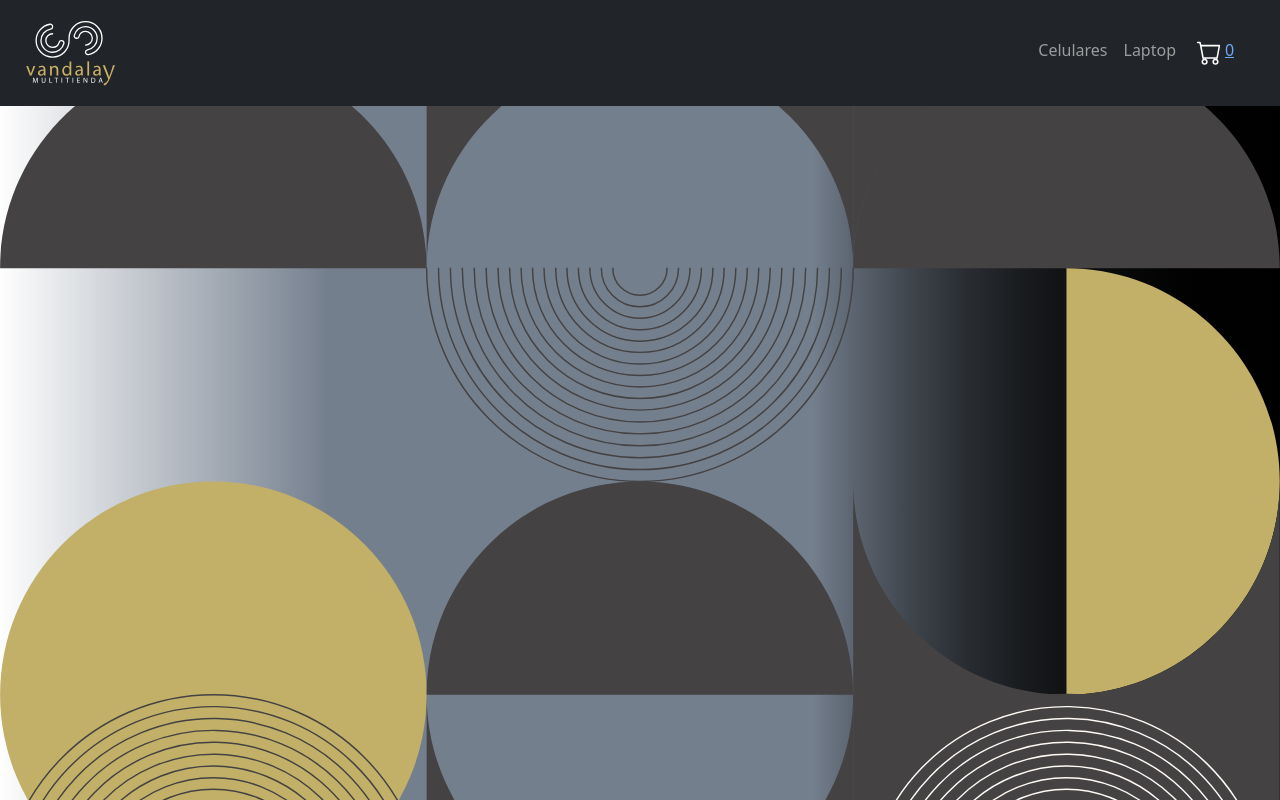
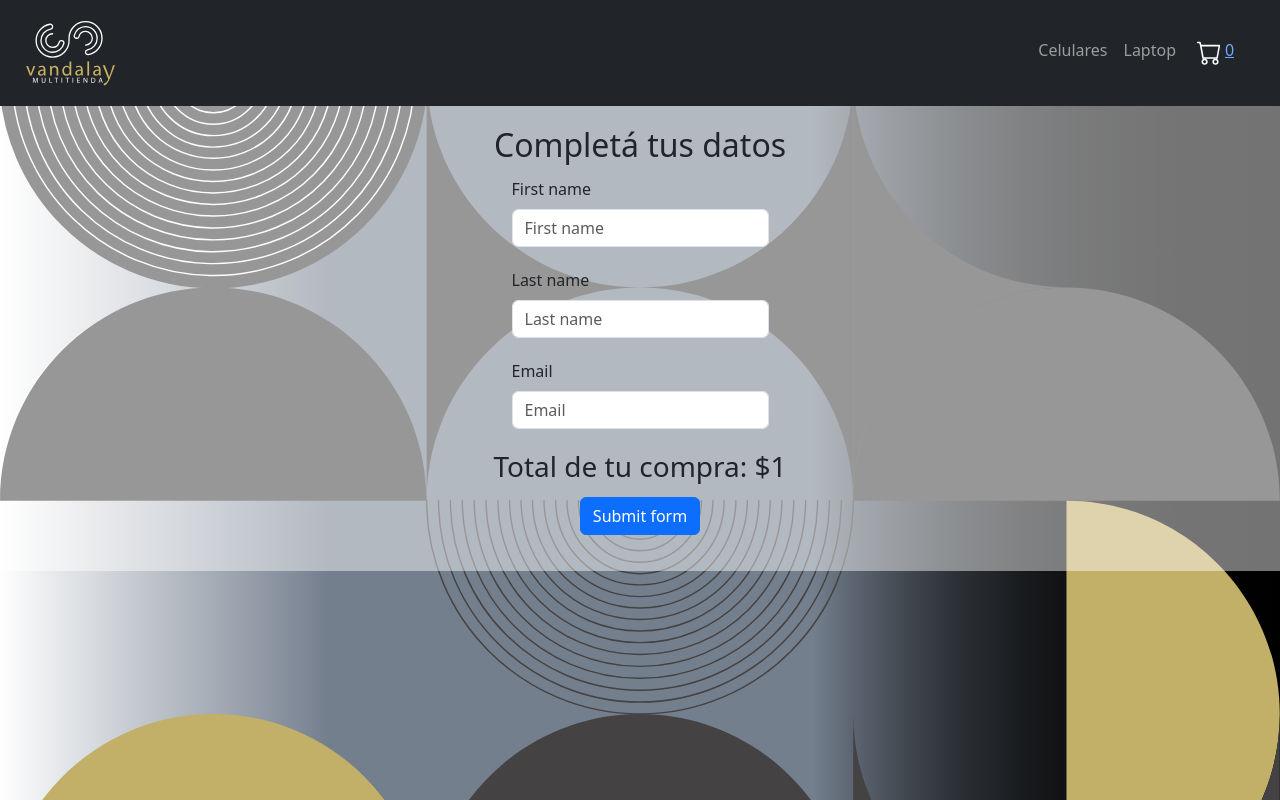
Before and after one commit to flevi82/EntregaFinalLevi, a React (Create React App) app: page /checkout/1 in a window 1280 px wide. Before the commit this address had no page. Built offline with nearby package versions, Linux system fonts and the light colour scheme; no server answers.

Commit message:
checkout

```diff
--- a/package.json
+++ b/package.json
@@ -8,13 +8,15 @@
     "@testing-library/user-event": "^13.5.0",
     "bootstrap": "^5.3.1",
     "firebase": "^10.3.0",
+    "formik": "^2.4.4",
     "react": "^18.2.0",
     "react-bootstrap": "^2.8.0",
     "react-dom": "^18.2.0",
     "react-router-dom": "^6.15.0",
     "react-scripts": "5.0.1",
     "react-spinners": "^0.13.8",
-    "web-vitals": "^2.1.4"
+    "web-vitals": "^2.1.4",
+    "yup": "^1.2.0"
   },
   "scripts": {
     "start": "react-scripts start",
--- a/src/components/Carrito.js
+++ b/src/components/Carrito.js
@@ -1,29 +1,33 @@
 import { contexto } from '../context/CartContext';
-import { useContext, useState } from 'react';
+import { useContext, useEffect, useState } from 'react';
 import Container from 'react-bootstrap/Container';
 import Row from 'react-bootstrap/Row';
 import Col from 'react-bootstrap/Col';
+import {Link} from 'react-router-dom';
 import Card from 'react-bootstrap/Card';
 import Button from 'react-bootstrap/Button';
-import Spinner from './Spinner';
 
 function Carrito() {
-  const { carritoGlobal, handleEliminar } = useContext(contexto);
+  const { carritoGlobal, handleEliminar, calcularMontoTotal } = useContext(contexto);
+  console.log(carritoGlobal)
 
 
 
-  if (!carritoGlobal.carrito) {
-    // Si carritoGlobal.carrito no está definido, muestra un mensaje
+
+  if (!carritoGlobal) {
     return <p>El carrito está vacío.</p>;
   }
 
+  const montoTotal = calcularMontoTotal();
+
   return (
+  <div>
     <Container>
       <Row>
-        {carritoGlobal.carrito.length === 0 ? (
-          <Spinner />
+      {carritoGlobal.length === 0 ? (
+          <p>El carrito está vacío.</p>
         ) : (
-          carritoGlobal.carrito.map((producto) => (
+          carritoGlobal.map((producto) => (
             <Col key={producto.id} sm={6} xs={8} md={4} lg={12} id='tarjetas'>
               <Card className='h-100' id='tarjetaIndividual'>
                 <Card.Img src={producto.image} className='producto-imagen' />
@@ -34,17 +38,24 @@ function Carrito() {
                   <Card.Title>Subtotal: ${producto.price * producto.cantidad}</Card.Title>
                   <Button
                     variant='primary'
-                    onClick={() => handleEliminar(producto.id)} // Pasar el productoId al hacer clic en el botón
-                  >
-                    Quitar del carrito
-                  </Button>
+                    onClick={() => handleEliminar(producto.id)}>Quitar del carrito</Button>
                 </Card.Body>
               </Card>
             </Col>
           ))
         )}
       </Row>
-    </Container>
+      <Row>
+      {carritoGlobal.length === 0 ? null :
+      <>
+        <Link to={`/checkout/${montoTotal}`}><Button variant='primary'>Confirmar compra</Button></Link>
+        <h3>Total pedido: ${montoTotal}</h3>
+      </>
+    }
+    </Row>
+  </Container>
+</div>
+
   );
 }
 
--- a/src/components/CartWidget.js
+++ b/src/components/CartWidget.js
@@ -3,13 +3,13 @@ import { NavLink } from "react-router-dom"
 import { contexto } from '../context/CartContext';
 
 function CartWidget() {
-  const { cantidad } = useContext(contexto);
-  console.log(cantidad)
+  const { calcularCantidadTotal } = useContext(contexto);
+
 
   return (
     <NavLink to="./carrito" className="carrito">
         <img src="/cartwhite.svg" alt="carrito" />
-        <p>{cantidad}</p>
+        <p>{calcularCantidadTotal()}</p>
     </NavLink>
   )
 }
--- /dev/null
+++ b/src/components/Checkout.js
@@ -0,0 +1,139 @@
+import { useParams  } from 'react-router-dom';
+import { contexto } from '../context/CartContext';
+import { useState, useContext, useEffect } from 'react';
+import Button from 'react-bootstrap/Button';
+import { Link } from 'react-router-dom';
+import Col from 'react-bootstrap/Col';
+import Form from 'react-bootstrap/Form';
+import InputGroup from 'react-bootstrap/InputGroup';
+import Row from 'react-bootstrap/Row';
+import { collection, addDoc, serverTimestamp } from 'firebase/firestore';
+import { db } from "../base"
+
+
+
+function Checkout() {
+
+
+    const [carritoFinal, setCarritoFinal] = useState({});
+    const [token, setToken] = useState("")
+    const { carritoGlobal, setCarritoGlobal } = useContext(contexto)
+    const { montoTotal } = useParams();
+    const [validated, setValidated] = useState(false);
+    const [formData, setFormData] = useState({
+      firstName: '',
+      lastName: '',
+      email: '',
+    });
+
+    const handleSubmit = (event) => {
+      event.preventDefault();
+      const form = event.currentTarget;
+      if (form.checkValidity() === false) {
+        event.stopPropagation();
+      } else {
+        // Form is valid, combine form data with carritoGlobal
+        const combinedData = {
+          firstName: formData.firstName,
+          lastName: formData.lastName,
+          email: formData.email,
+          fecha: serverTimestamp(),
+          items: carritoGlobal,
+        };
+
+        setCarritoFinal(combinedData);
+        console.log(carritoFinal)
+  }
+      setValidated(true);
+    };
+
+    useEffect(() => {
+        const pedidosCollection = collection(db, "pedidos");
+        const pedido = addDoc(pedidosCollection, carritoFinal);
+        pedido
+          .then((resultado) => {
+            console.log("Se guardo la venta");
+            console.log(resultado);
+            setToken(resultado.id);
+          })
+          .catch((error) => {
+            console.log(error);
+            console.log("Dio mal");
+          });
+    }, [validated, carritoFinal]);
+
+    useEffect(() => {
+      setCarritoGlobal([]);
+      console.log(carritoFinal)
+    }, []);
+
+      const handleInputChange = (event) => {
+        const { name, value } = event.target;
+        setFormData({
+          ...formData,
+          [name]: value,
+        });
+      };
+
+
+return(
+    <Form noValidate validated={validated} onSubmit={handleSubmit} id='checkout'>
+    <h2 className='textoCentrado'>Completá tus datos</h2>
+    <Row className="mb-3" >
+      <Form.Group as={Col}  controlId="validationCustom01">
+        <Form.Label>First name</Form.Label>
+        <Form.Control
+          name="firstName"
+          value={formData.firstName}
+          onChange={handleInputChange}
+          required
+          type="text"
+          placeholder="First name"
+        />
+        <Form.Control.Feedback>Looks good!</Form.Control.Feedback>
+      </Form.Group>
+      </Row>
+      <Row className="mb-3">
+      <Form.Group as={Col} controlId="validationCustom02">
+        <Form.Label>Last name</Form.Label>
+        <Form.Control
+          name="lastName"
+          value={formData.lastName}
+          onChange={handleInputChange}
+          required
+          type="text"
+          placeholder="Last name"
+        />
+        <Form.Control.Feedback>Looks good!</Form.Control.Feedback>
+      </Form.Group>
+      </Row>
+      <Row className="mb-3">
+      <Form.Group as={Col}  controlId="validationCustomEmail">
+        <Form.Label>Email</Form.Label>
+        <InputGroup hasValidation>
+          <Form.Control
+            name="email"
+            value={formData.email}
+            onChange={handleInputChange}
+            type="email"
+            placeholder="Email"
+            aria-describedby="inputGroupPrepend"
+            required
+          />
+          <Form.Control.Feedback type="invalid">
+            Ingresá un Email válido
+          </Form.Control.Feedback>
+        </InputGroup>
+      </Form.Group>
+    </Row>
+    <h3 className='textoCentrado'>Total de tu compra: ${montoTotal}</h3>
+    <Row className="mb-3">
+    <Link to="/final"><Button type="submit">Submit form</Button></Link>
+    </Row>
+  </Form>
+
+);
+
+}
+
+export default Checkout
--- /dev/null
+++ b/src/components/Final.js
@@ -0,0 +1,11 @@
+
+
+function Final() {
+
+
+  return (
+   <div>FINAL</div>
+  )
+}
+
+export default Final
--- a/src/components/ItemDetail.js
+++ b/src/components/ItemDetail.js
@@ -12,9 +12,6 @@ import { contexto } from '../context/CartContext';
 function ItemDetail(prop) {
   const {handleAgregar} = useContext(contexto);
   const [cantidad, setCantidad] = useState(1)
-
-
-
   const item = {
     id: prop.producto.id,
     title: prop.producto.title,
@@ -24,10 +21,8 @@ function ItemDetail(prop) {
   };
 
   const agregarAlCarrito = () => {
-    // Llama a handleAgregar solo cuando el usuario haga clic en el botón de agregar al carrito
     handleAgregar(item, cantidad);
   };
-
 
   const handleRestar = () =>{
     cantidad > 1 && setCantidad (cantidad -1)
@@ -37,7 +32,6 @@ function ItemDetail(prop) {
   const handleSumar = () => {
     cantidad < prop.producto.stock && setCantidad (cantidad +1)
   }
-
 
     return (
   <>
--- a/src/components/ItemDetailContainer.js
+++ b/src/components/ItemDetailContainer.js
@@ -17,8 +17,6 @@ function ItemDetailContainer() {
 
   const get1Producto = ()=>{
 
-    setTimeout(()=>{
-
     const productosCollection = collection(db, "productos")
     const refProd = doc(productosCollection,dinam)
     const obtener1Producto = getDoc(refProd)
@@ -27,7 +25,6 @@ function ItemDetailContainer() {
       .then((resultado) => {
         const productoData = resultado.data();
         if (productoData) {
-            // Agrega el 'id' al objeto 'producto'
         const productoConId = { id: dinam, ...productoData };
         setProducto(productoConId);
         }
@@ -35,8 +32,6 @@ function ItemDetailContainer() {
       .catch((error) => {
         console.log("Dio mal")
       })
-
-    }, 2000)
     }
 
   return (
@@ -46,5 +41,4 @@ function ItemDetailContainer() {
    </>
   )
 }
-
 export default ItemDetailContainer
--- a/src/components/Main.js
+++ b/src/components/Main.js
@@ -2,6 +2,8 @@ import { Routes, Route } from "react-router-dom"
 import ItemListContainer from "./ItemListContainer"
 import ItemDetailContainer from "./ItemDetailContainer"
 import Carrito from "./Carrito"
+import Checkout from "./Checkout"
+import Final from "./Final"
 
 
 
@@ -11,8 +13,10 @@ function Main() {
         <Route path="/" element={<ItemListContainer/>} />
         <Route path="/categ/:id" element={<ItemListContainer/>} />
         <Route path="/item/:id" element={<ItemDetailContainer/>} />
+        <Route path='/checkout/:montoTotal' element= {<Checkout/>} />
+        <Route path='/final' element= {<Final/>} />
         <Route path="/categ/:id/item/:id" element={<ItemDetailContainer/>} />
-        <Route path="/carrito" element={<Carrito/>} />
+        <Route path='/carrito' element={<Carrito/>} />
     </Routes>
   )
 }
--- a/src/context/CartContext.js
+++ b/src/context/CartContext.js
@@ -9,7 +9,7 @@ const Provider = contexto.Provider
 const CartContext = (prop) => {
 
 
-const [carritoGlobal, setCarritoGlobal] = useState({ carrito: [] });
+const [carritoGlobal, setCarritoGlobal] = useState([] );
 console.log(carritoGlobal)
 const [cantidad, setCantidad] = useState(0)
 const [nuevoStock, setNuevoStock] = useState(prop.producto && prop.producto.stock !== undefined ? prop.producto.stock : 0);
@@ -22,42 +22,54 @@ useEffect(() => {
 }, [prop.producto]);
 
 const calcularCantidadTotal = () => {
-  let total = 0;
-  if (Array.isArray(carritoGlobal.carrito)) {
-    for (const producto of carritoGlobal.carrito) {
-      total += producto.cantidad;
-      console.log(total)
-    }
-  } else {
-    console.error("carritoGlobal.carrito no es un arreglo válido.");
-  }
+  const total = carritoGlobal.reduce((accumulator, producto) => {
+    return accumulator + producto.cantidad;
+  }, 0);
 
+  console.log(total);
   return total;
 };
 
 
-const handleAgregar = (item, cantidad) => {
-  setCarritoGlobal((prev) => {
-    const productoEnCarrito = prev.carrito.find((producto) => producto.id === item.id);
 
-    if (productoEnCarrito) {
-      const nuevoCarrito = prev.carrito.map((producto) =>
-        producto.id === item.id ? { ...producto, cantidad: producto.cantidad + cantidad } : producto
-      );
-      return { ...prev, carrito: nuevoCarrito };
-    } else {
-      return { ...prev, carrito: [...prev.carrito, { ...item, cantidad }] };
+const handleAgregar = (productToAdd, cantidad) => {
+  const newObj = {
+    ...productToAdd,
+    cantidad
+
+  }
+  if(isInCart(newObj.id)){
+    carritoGlobal.map(el => {
+        if(el.id === newObj.id)  {
+          el.cantidad += newObj.cantidad
+        }
+        console.log(el)
+        return(el)
+        })
+
+    }else {
+      setCarritoGlobal([...carritoGlobal, newObj])
+
     }
-  });
 
+  }
+  const isInCart = (id) => {
+    return carritoGlobal.some(el => el.id === id)
+  }
+const handleEliminar = (productoId) => {
+  const nuevoCarrito = carritoGlobal.filter((producto) => producto.id !== productoId);
+  console.log(`eliminaste el id ${productoId}`)
+  setCarritoGlobal([...nuevoCarrito]);
 };
 
-const handleEliminar = (productoId) => {
-  setCarritoGlobal((prev) => {
-    const nuevoCarrito = prev.carrito.filter((producto) => producto.id !== productoId);
-  setCarritoGlobal(nuevoCarrito);
-});
+const calcularMontoTotal = () => {
+  const total = carritoGlobal.reduce((accumulator, producto) => {
+    return accumulator + (producto.cantidad*producto.price);
+  }, 0);
+  console.log(total);
+  return total;
 };
+
 
 useEffect(() => {
   setCantidad(calcularCantidadTotal());
@@ -65,7 +77,7 @@ useEffect(() => {
 
 
   return (
-    <Provider value={{carritoGlobal, setCarritoGlobal, handleAgregar, handleEliminar, cantidad, setCantidad}}>
+    <Provider value={{carritoGlobal, setCarritoGlobal, handleAgregar, handleEliminar, cantidad, setCantidad, calcularCantidadTotal, calcularMontoTotal}}>
         {prop.children}
     </Provider>
 
--- a/src/index.css
+++ b/src/index.css
@@ -15,6 +15,15 @@ background-position: left;
 }
 
 #tarjetas{
+    padding: 20px;
+    gap: 5px;
+    background-color: rgba(255, 255, 255, 0.451) !important;
+}
+
+#checkout{
+    display: flex;
+    flex-direction: column;
+    align-items: center;
     padding: 20px;
     gap: 5px;
     background-color: rgba(255, 255, 255, 0.451) !important;
@@ -73,3 +82,8 @@ background-position: left;
 .spinner{
     margin-top: 22px;
 }
+
+.textoCentrado{
+    display: flex;
+    justify-content: center;
+}
```
Also changed, not shown: 1 other file (tests, documents, lock files or other folders). Lines whose indentation alone changed are shown as unchanged.
